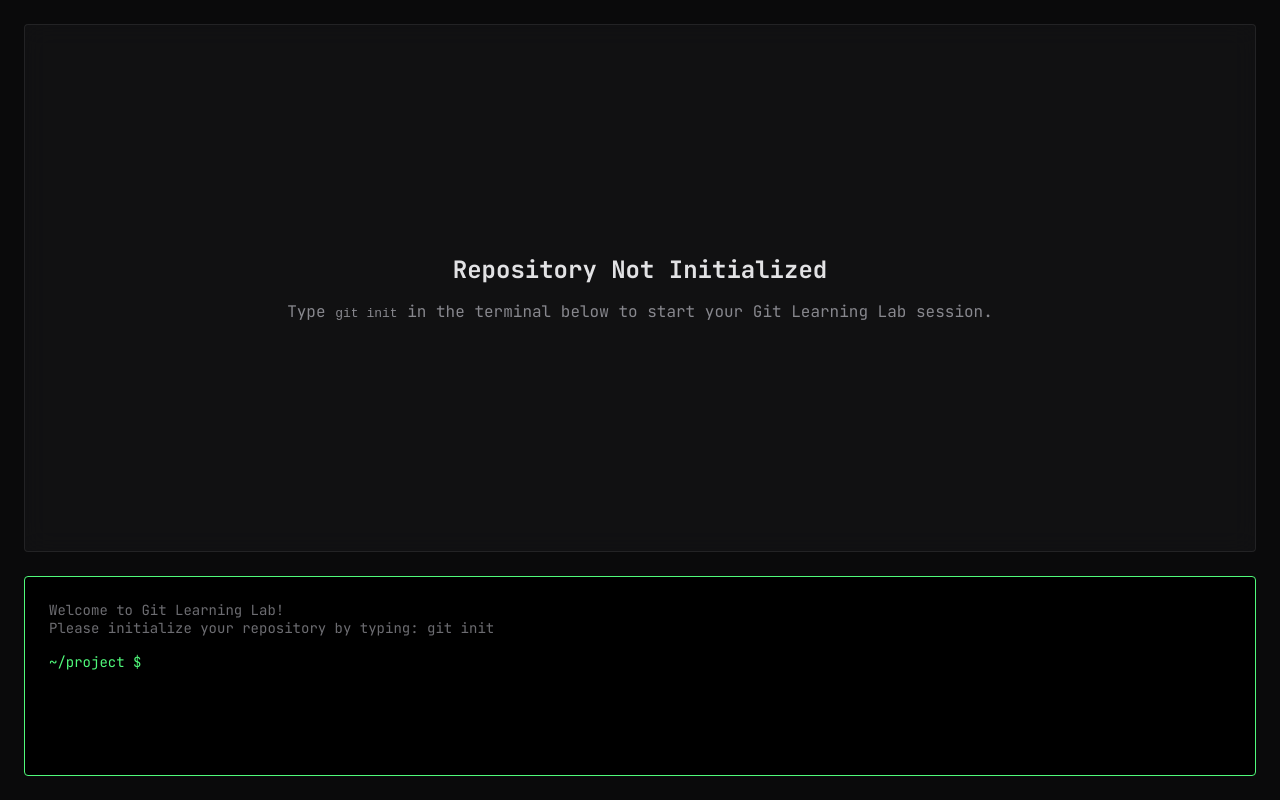
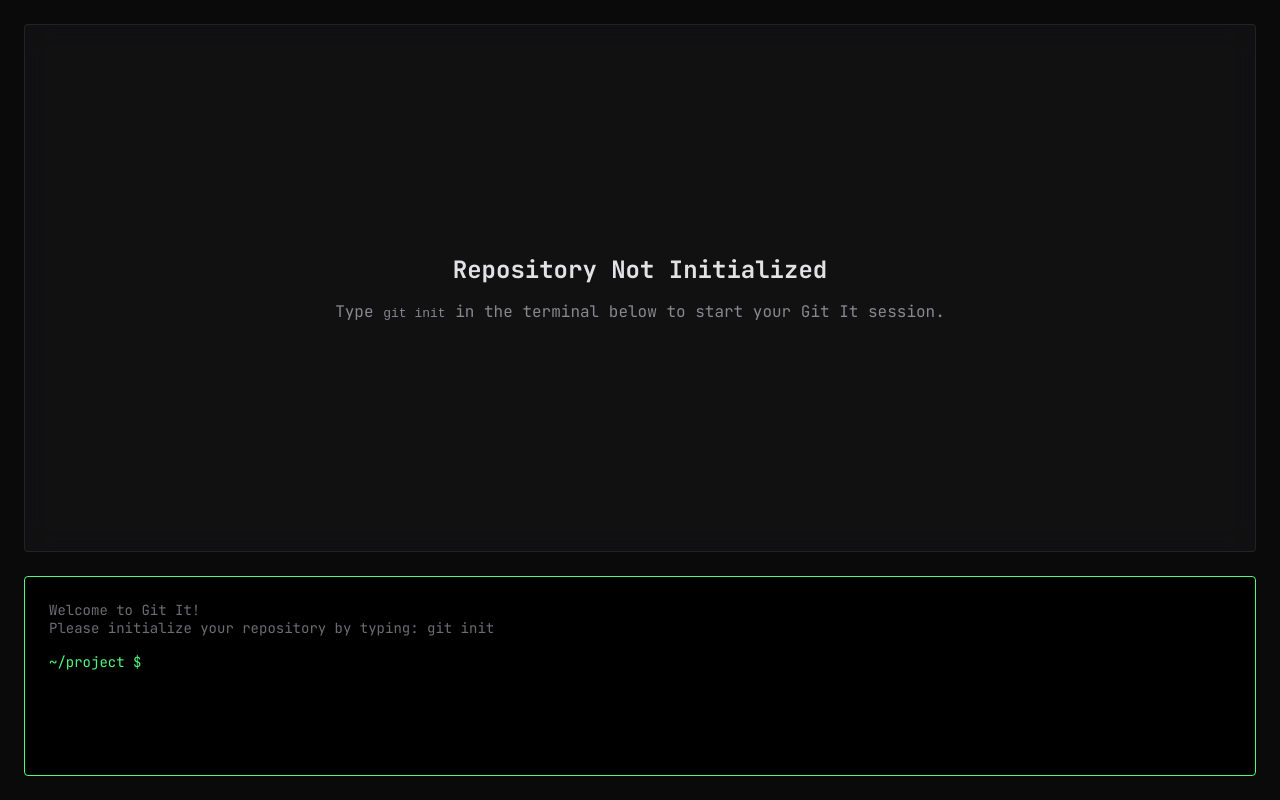
Before and after one commit to notMahim24/Git-It, a React (Vite) app: page / in a window 1280 px wide. Built offline with nearby package versions, Linux system fonts and the light colour scheme.

Commit message:
Initial Release

```diff
--- a/index.html
+++ b/index.html
@@ -4,7 +4,7 @@
     <meta charset="UTF-8" />
     <link rel="icon" type="image/svg+xml" href="/vite.svg" />
     <meta name="viewport" content="width=device-width, initial-scale=1.0" />
-    <title>Git Learning Lab</title>
+    <title>Git It</title>
   </head>
   <body>
     <div id="root"></div>
--- a/src/components/Layout.jsx
+++ b/src/components/Layout.jsx
@@ -23,7 +23,7 @@ const Layout = () => {
         {!gitState.isInitialized ? (
           <div className="glass-panel" style={{ gridColumn: '1 / -1', display: 'flex', flexDirection: 'column', alignItems: 'center', justifyContent: 'center', height: '100%', color: 'var(--text-secondary)' }}>
             <h2 style={{ fontSize: '24px', marginBottom: '16px', color: 'var(--text-primary)' }}>Repository Not Initialized</h2>
-            <p>Type <code>git init</code> in the terminal below to start your Git Learning Lab session.</p>
+            <p>Type <code>git init</code> in the terminal below to start your Git It session.</p>
           </div>
         ) : (
           <>
--- a/src/hooks/useGitState.js
+++ b/src/hooks/useGitState.js
@@ -11,7 +11,7 @@ export const useGitState = () => {
   const [activeCommit, setActiveCommit] = useState(null);
 
   const [terminalOutput, setTerminalOutput] = useState([
-    { type: 'output', text: 'Welcome to Git Learning Lab!\nPlease initialize your repository by typing: git init' }
+    { type: 'output', text: 'Welcome to Git It!\nPlease initialize your repository by typing: git init' }
   ]);
 
   const addOutput = (type, text) => {
```
Also changed, not shown: 1 other file (tests, documents, lock files or other folders).
